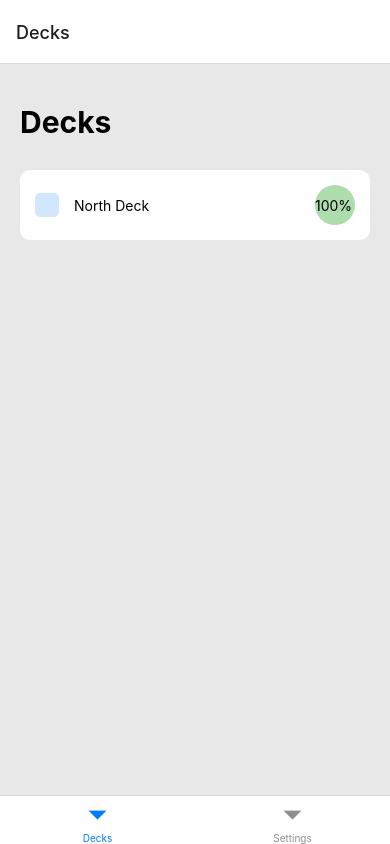
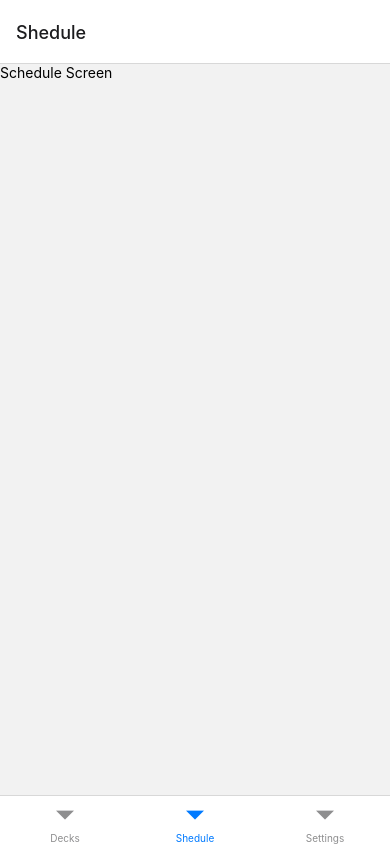
Before and after one commit to nhartzel/uncc-propark, a React Native app: screen /Shedule in a window 390 px wide. Built offline with nearby package versions, Linux system fonts and the light colour scheme.

Commit message:
Added schedule tab to bottom navbar

```diff
--- a/App.js
+++ b/App.js
@@ -14,7 +14,7 @@ import { NavigationContainer } from '@react-navigation/native';
 import { createBottomTabNavigator } from '@react-navigation/bottom-tabs';
 import DeckScreen from './screens/deckScreen.js';
 import SettingsScreen from './screens/SettingsScreen.js';
-
+import SheduleScreen from './screens/ScheduleScreen.js';
 
 const Tab = createBottomTabNavigator();
 
@@ -23,6 +23,7 @@ export default function App() {
     <NavigationContainer>
       <Tab.Navigator>
         <Tab.Screen name="Decks" component={DeckScreen} />
+        <Tab.Screen name="Shedule" component={SheduleScreen} />
         <Tab.Screen name="Settings" component={SettingsScreen} />
       </Tab.Navigator>
     </NavigationContainer>
--- /dev/null
+++ b/screens/ScheduleScreen.js
@@ -0,0 +1,10 @@
+import React from 'react';
+import { StyleSheet, Text, View } from 'react-native';
+
+export default function SheduleScreen({ navigation }) {
+    return (
+        <View>
+            <Text>Schedule Screen</Text>
+        </View>
+    );
+};
```
